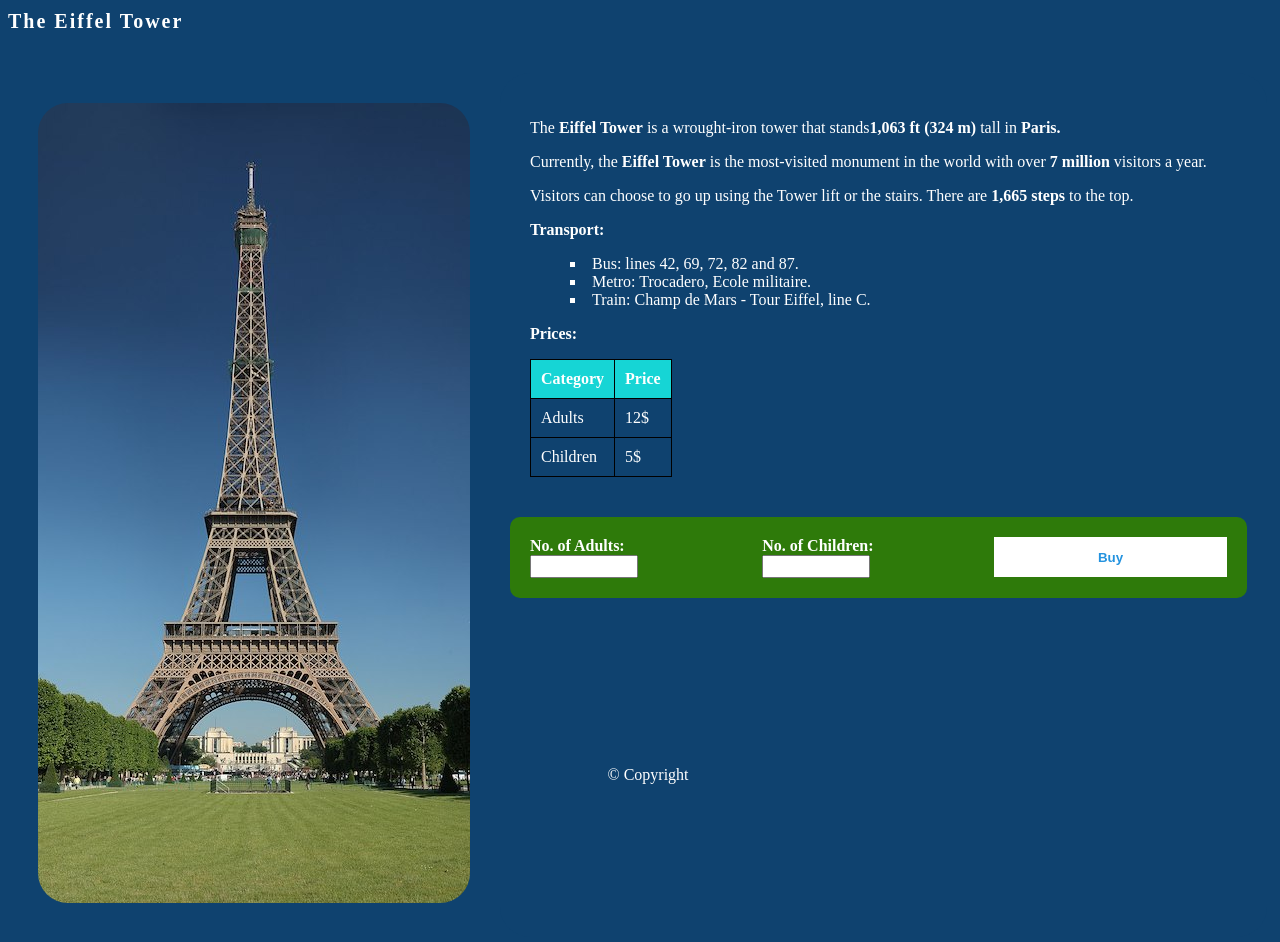
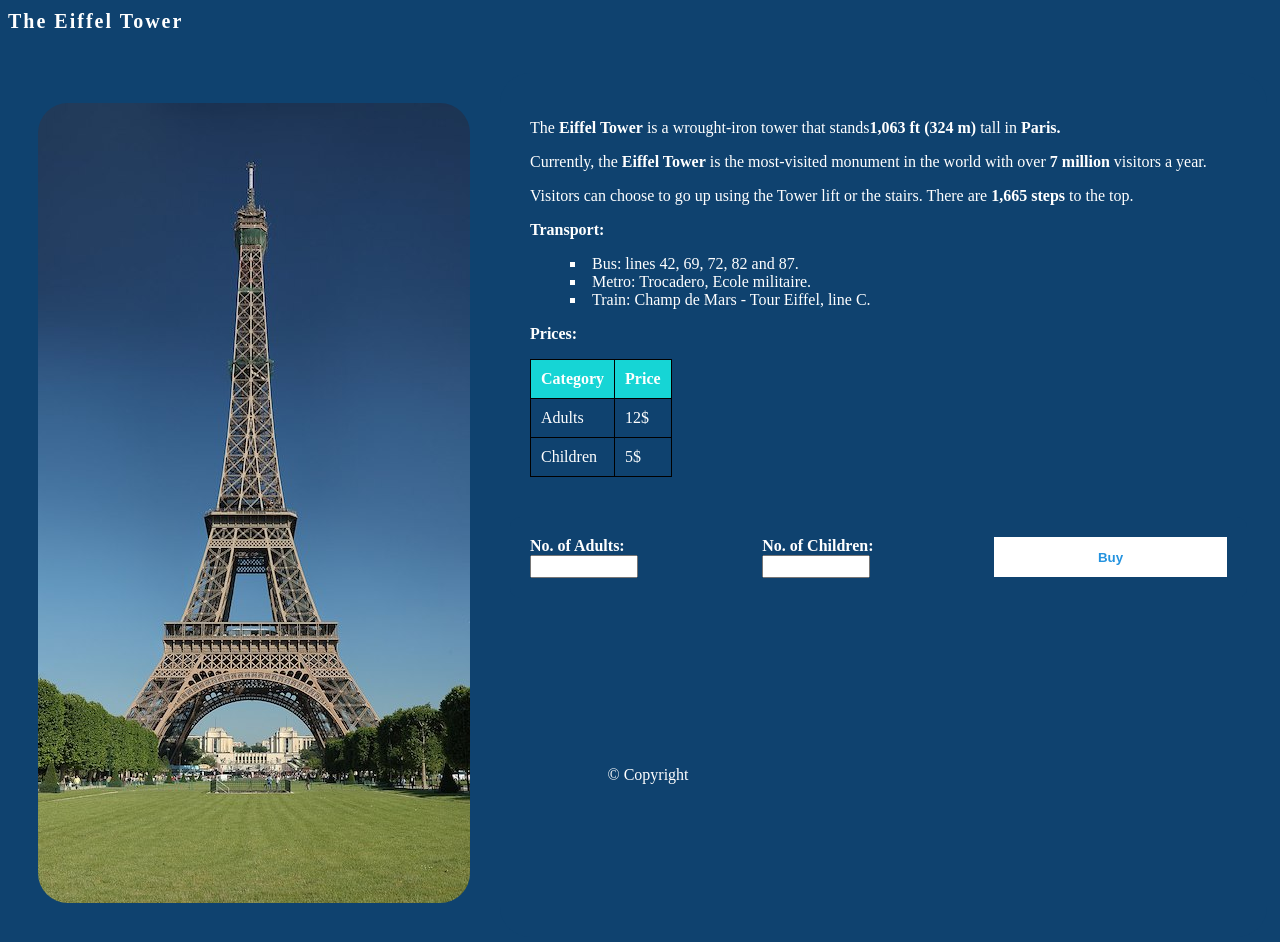
Before and after one commit to codewithmanas/Simple_Ticketing_Website, a plain HTML site: page index.html in a window 1280 px wide. Drawn offline with Linux system fonts and the light colour scheme.

Commit message:
changing color of buy section
buy section tweeks

```diff
--- a/css/style.css
+++ b/css/style.css
@@ -50,7 +50,7 @@ body{
 .buy-section{
     margin-top:10px;
     color:fcfcfc;
-    background-color:#2e7a0a;
+    background-color:#0F426F;
     /* position: fixed;
     bottom: 0px;
     right: 0px; */
```
